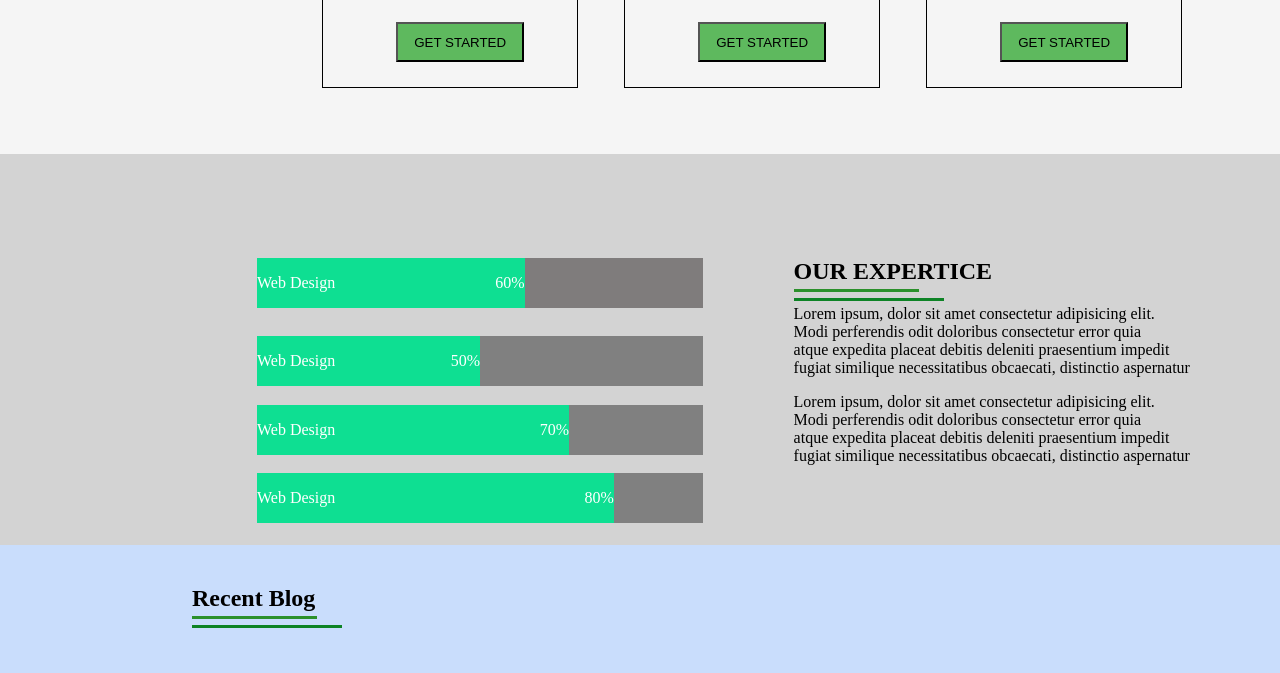
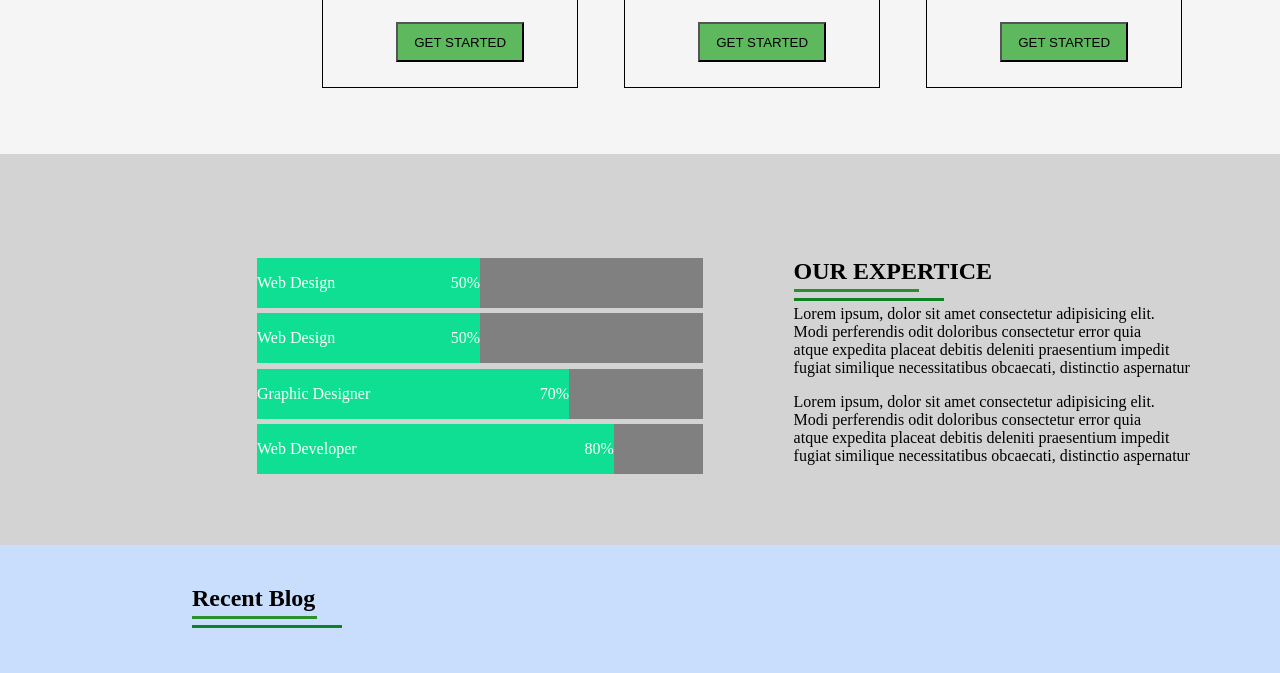
Before and after one commit to KhushbuGiri/HTML-CSS_TASK, a plain HTML site: page index.html in a window 1280 px wide. Shown: the part 4284-4957 px from the top of the page. Drawn offline with nearby package versions, Linux system fonts and the light colour scheme.

Commit message:
changes numeric header

```diff
--- a/index.html
+++ b/index.html
@@ -267,12 +267,12 @@
 
                 </div>
 
-                <div class="first num" style=" padding: 4%;margin-left: 25%; border:double; border: double; border-bottom: hidden; border-top: hidden; border-left: hidden;">
+                <div class="first num" style=" padding: 4%;margin-left: 10%; border:double; border: double; border-bottom: hidden; border-top: hidden; border-left: hidden;">
                     <h2 style="color:rgb(155, 249, 155) ;">166,66</h2>
                     <p>Hours Workes</p>
                 </div>
 
-                <div class="first num" style=" padding: 4%;margin-left: 20%; ">
+                <div class="first num" style=" padding: 4%;margin-left: 10%; ">
                     <h2 style="color:rgb(155, 249, 155) ;">16,6666</h2>
                     <p>Support Task</p>
                 </div>
@@ -402,22 +402,20 @@
     <!-- ---------------------------------------------------Process Bar----------------------------------------------------------------------------------- -->
     <div class="" style="background-color: lightgrey;">
         <div class="" style="display: flex;">
-            <div class="w3-container" style="margin-top: 8%; margin-bottom:20%;">
-
-                <div class="w3-light-grey "
-                    style=" background-color: rgb(127, 124, 124);margin: 1px; display: flex; flex-direction: row;margin-bottom: 2%; ">
-                    <div class="w3-containerr w3-green w3-center "
-                        style="width:60% ; height:100%;display: flex; justify-content: space-between; align-items: center;  ">
-                        <p>Web Design</p>
-                        <p>60%</p>
-                    </div>
+            <div class="w3-container" style="margin-top: 8%; margin-bottom:20%; ">
 
 
-
-                </div><br>
+                <div class="w3-light-grey"
+                    style="background-color: gray;margin: 1px; display: flex; flex-direction: row;margin-bottom:1%;">
+                    <div class="w3-containerr w3-red w3-center"
+                        style="width:50% ;height:100%;display: flex; justify-content:space-between; align-items: center; ">
+                        Web Design
+                        <p style="">50%</p>
+                    </div><br>
+                </div>
 
                 <div class="w3-light-grey"
-                    style="background-color: gray;margin: 1px; display: flex; flex-direction: row;margin-bottom: 4%;">
+                    style="background-color: gray;margin: 1px; display: flex; flex-direction: row;margin-bottom:1%;">
                     <div class="w3-containerr w3-red w3-center"
                         style="width:50% ;height:100%;display: flex; justify-content:space-between; align-items: center; ">
                         Web Design
@@ -428,10 +426,10 @@
 
 
                 <div class="w3-light-grey"
-                    style="background-color: gray;margin: 1px; display: flex; flex-direction: row; margin-bottom: 4%;">
+                    style="background-color: gray;margin: 1px; display: flex; flex-direction: row; margin-bottom: 1%;">
                     <div class="w3-containerr w3-red w3-center"
                         style="width:70% ;height:100%;display: flex; justify-content:space-between; align-items: center;">
-                        Web Design
+                        Graphic Designer
                         <p style="">70%</p>
                     </div><br>
                 </div>
@@ -439,10 +437,10 @@
 
 
                 <div class="w3-light-grey"
-                    style="background-color: gray;margin: 1px; display: flex; flex-direction: row;">
+                    style="background-color: gray;margin: 1px; display: flex; flex-direction: row;margin-bottom: 1%; ">
                     <div class="w3-containerr w3-red w3-center"
                         style="width:80% ;height:100%;display: flex; justify-content:space-between; align-items: center;">
-                        Web Design</p>
+                        Web Developer</p>
                         <p style="">80%</p>
                     </div><br>
                 </div>
```
